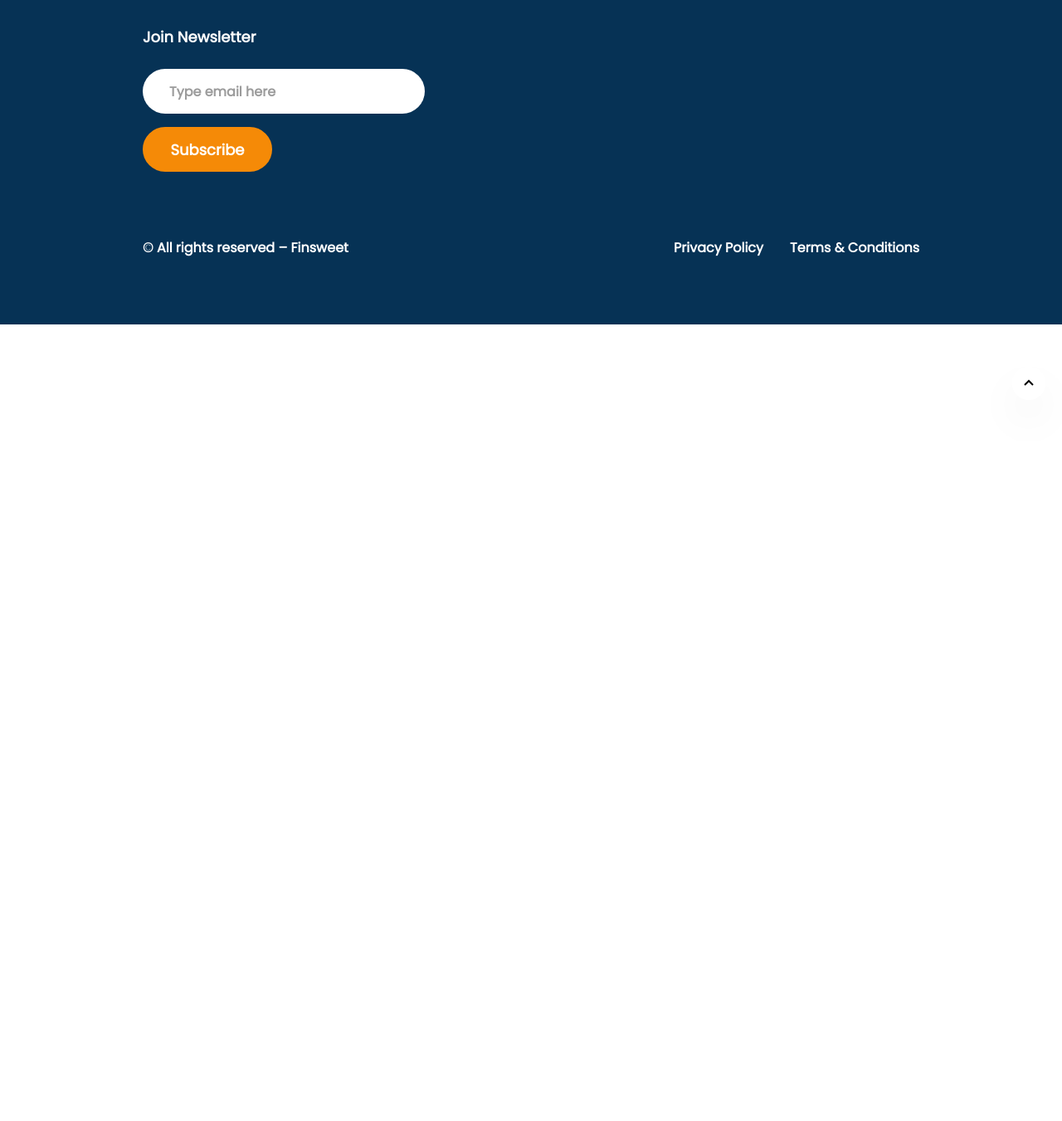
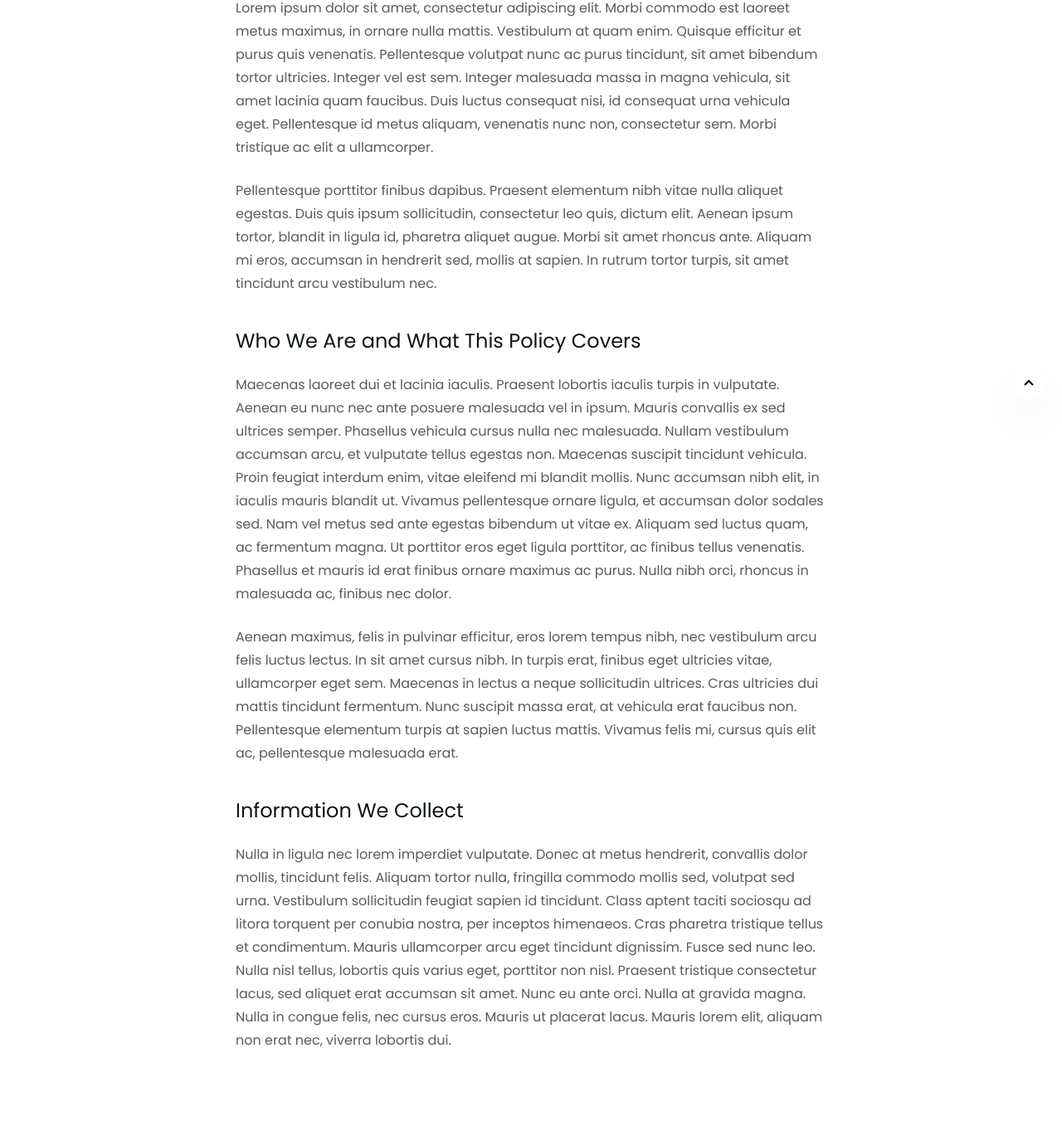
Before and after one commit to rahmonjonqosimov/lesson-45, a website: page pages/privacy_policy.html in a window 1280 px wide. Shown: the part 368-1719 px from the top of the page at 83% size. Before the commit the page ends 800 px from the top, so only its background shows below. Drawn offline with Linux system fonts and the light colour scheme.

Commit message:
privacy policy added

```diff
--- a/pages/privacy_policy.html
+++ b/pages/privacy_policy.html
@@ -92,7 +92,90 @@
         </nav>
       </div>
     </header>
-    <main></main>
+    <main>
+      <section id="hero">
+        <div class="container max-w-[752px] mx-auto px-5 py-[110px]">
+          <h1
+            class="sm:text-[64px] text-[40px] leading-[72px] text-[#1D3444] font-bold"
+          >
+            Privacy Policy
+          </h1>
+          <h6
+            class="text=-[#5B5B5B] text-[16px] font-medium leading-7 mt-6 mb-[48px]"
+          >
+            Last modification: 1/8/2021
+          </h6>
+          <p class="text-paragrph text-[16px] leading-7 mb-6 font-medium">
+            Lorem ipsum dolor sit amet, consectetur adipiscing elit. Morbi
+            commodo est laoreet metus maximus, in ornare nulla mattis.
+            Vestibulum at quam enim. Quisque efficitur et purus quis venenatis.
+            Pellentesque volutpat nunc ac purus tincidunt, sit amet bibendum
+            tortor ultricies. Integer vel est sem. Integer malesuada massa in
+            magna vehicula, sit amet lacinia quam faucibus. Duis luctus
+            consequat nisi, id consequat urna vehicula eget. Pellentesque id
+            metus aliquam, venenatis nunc non, consectetur sem. Morbi tristique
+            ac elit a ullamcorper.
+          </p>
+          <p class="text-paragrph text-[16px] leading-7 mb-10 font-medium">
+            Pellentesque porttitor finibus dapibus. Praesent elementum nibh
+            vitae nulla aliquet egestas. Duis quis ipsum sollicitudin,
+            consectetur leo quis, dictum elit. Aenean ipsum tortor, blandit in
+            ligula id, pharetra aliquet augue. Morbi sit amet rhoncus ante.
+            Aliquam mi eros, accumsan in hendrerit sed, mollis at sapien. In
+            rutrum tortor turpis, sit amet tincidunt arcu vestibulum nec.
+          </p>
+          <h3
+            class="text-[#0D1317] font-medium text-[24px] leading-[30px] mb-6"
+          >
+            Who We Are and What This Policy Covers
+          </h3>
+          <p class="text-paragrph text-[16px] leading-7 mb-6 font-medium">
+            Maecenas laoreet dui et lacinia iaculis. Praesent lobortis iaculis
+            turpis in vulputate. Aenean eu nunc nec ante posuere malesuada vel
+            in ipsum. Mauris convallis ex sed ultrices semper. Phasellus
+            vehicula cursus nulla nec malesuada. Nullam vestibulum accumsan
+            arcu, et vulputate tellus egestas non. Maecenas suscipit tincidunt
+            vehicula. Proin feugiat interdum enim, vitae eleifend mi blandit
+            mollis. Nunc accumsan nibh elit, in iaculis mauris blandit ut.
+            Vivamus pellentesque ornare ligula, et accumsan dolor sodales sed.
+            Nam vel metus sed ante egestas bibendum ut vitae ex. Aliquam sed
+            luctus quam, ac fermentum magna. Ut porttitor eros eget ligula
+            porttitor, ac finibus tellus venenatis. Phasellus et mauris id erat
+            finibus ornare maximus ac purus. Nulla nibh orci, rhoncus in
+            malesuada ac, finibus nec dolor.
+          </p>
+          <p class="text-paragrph text-[16px] leading-7 mb-10 font-medium">
+            Aenean maximus, felis in pulvinar efficitur, eros lorem tempus nibh,
+            nec vestibulum arcu felis luctus lectus. In sit amet cursus nibh. In
+            turpis erat, finibus eget ultricies vitae, ullamcorper eget sem.
+            Maecenas in lectus a neque sollicitudin ultrices. Cras ultricies dui
+            mattis tincidunt fermentum. Nunc suscipit massa erat, at vehicula
+            erat faucibus non. Pellentesque elementum turpis at sapien luctus
+            mattis. Vivamus felis mi, cursus quis elit ac, pellentesque
+            malesuada erat.
+          </p>
+          <h3
+            class="text-[#0D1317] font-medium text-[24px] leading-[30px] mb-6"
+          >
+            Information We Collect
+          </h3>
+          <p class="text-paragrph text-[16px] leading-7 mb-10 font-medium">
+            Nulla in ligula nec lorem imperdiet vulputate. Donec at metus
+            hendrerit, convallis dolor mollis, tincidunt felis. Aliquam tortor
+            nulla, fringilla commodo mollis sed, volutpat sed urna. Vestibulum
+            sollicitudin feugiat sapien id tincidunt. Class aptent taciti
+            sociosqu ad litora torquent per conubia nostra, per inceptos
+            himenaeos. Cras pharetra tristique tellus et condimentum. Mauris
+            ullamcorper arcu eget tincidunt dignissim. Fusce sed nunc leo. Nulla
+            nisl tellus, lobortis quis varius eget, porttitor non nisl. Praesent
+            tristique consectetur lacus, sed aliquet erat accumsan sit amet.
+            Nunc eu ante orci. Nulla at gravida magna. Nulla in congue felis,
+            nec cursus eros. Mauris ut placerat lacus. Mauris lorem elit,
+            aliquam non erat nec, viverra lobortis dui.
+          </p>
+        </div>
+      </section>
+    </main>
     <footer>
       <section id="footer" class="bg-[#063255] py-[80px] relative">
         <div
```
Also changed, not shown: css/main.css.
